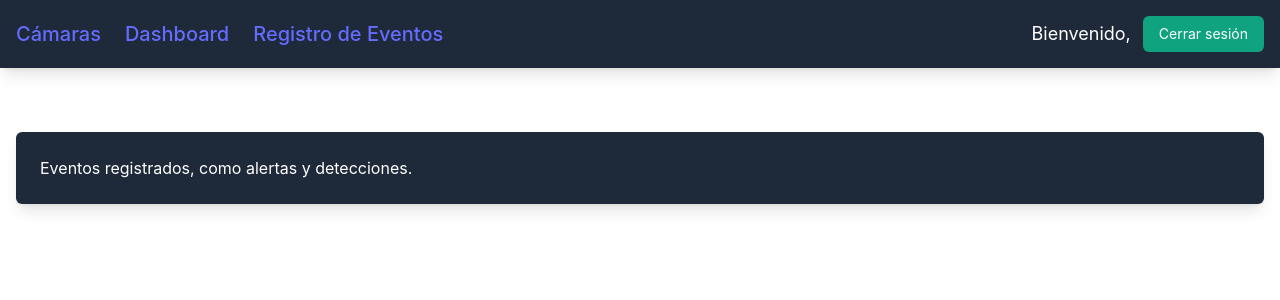
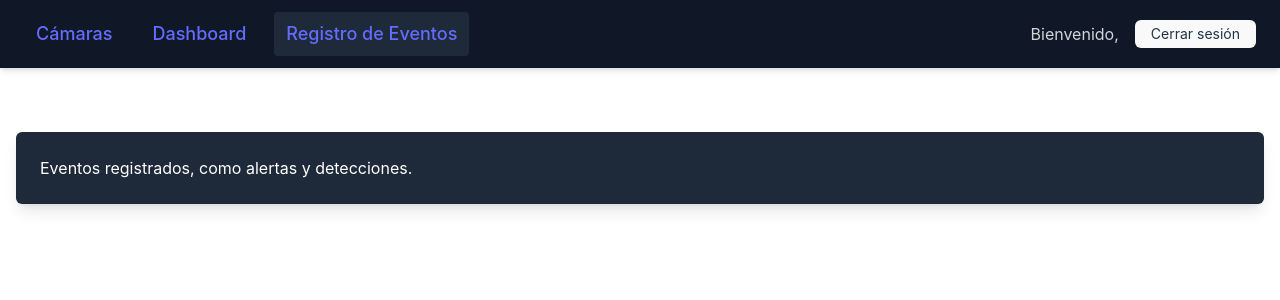
Before and after one commit to crime-detection-thesis/frontend, a React (Vite) app: page /events in a window 1280 px wide. Shown: the top 300 px of the page. Built offline with nearby package versions, Linux system fonts and the light colour scheme; no server answers.

Commit message:
style: improve navbar style

```diff
--- a/src/components/Navbar.tsx
+++ b/src/components/Navbar.tsx
@@ -1,163 +1,42 @@
-// // import React from 'react';
-// // import {Link, useNavigate} from 'react-router-dom';
-// // import {logoutUser} from "../api/auth.ts";
-// //
-// // const Navbar: React.FC = () => {
-// //     const userName = localStorage.getItem('userName') || 'Usuario';
-// //     const navigate = useNavigate();
-// //
-// //     // const handleLogout = () => {
-// //     //     // localStorage.removeItem('userName');
-// //     //     window.location.href = '/login';
-// //     // }
-// //
-// //     const handleLogout = async () => {
-// //         try {
-// //             await logoutUser();          // Llama al endpoint de logout (blacklist del refresh)
-// //         } catch (error) {
-// //             console.error('Error during logout:', error);
-// //             // Opcional: mostrar notificación al usuario
-// //         } finally {
-// //             navigate('/login');          // Redirige al login
-// //         }
-// //     };
-// //
-// //     return (
-// //         <div className="bg-gray-800 text-white shadow-lg p-4">
-// //             <div className="flex justify-between items-center">
-// //                 <div className="flex space-x-6">
-// //                     <Link
-// //                         to="/cameras"
-// //                         className="text-xl font-semibold hover:text-blue-500 transition-colors"
-// //                     >
-// //                         Cámaras
-// //                     </Link>
-// //                     <Link
-// //                         to="/dashboard"
-// //                         className="text-xl font-semibold hover:text-blue-500 transition-colors"
-// //                     >
-// //                         Dashboard
-// //                     </Link>
-// //                     <Link
-// //                         to="/events"
-// //                         className="text-xl font-semibold hover:text-blue-500 transition-colors"
-// //                     >
-// //                         Registro de Eventos
-// //                     </Link>
-// //                 </div>
-// //
-// //                 <div className="flex items-center space-x-3">
-// //                     <span className="text-lg">Bienvenido, <strong>{userName}</strong></span>
-// //                     <button className="text-sm text-blue-400 hover:text-blue-600 transition-colors" onClick={handleLogout}>
-// //                         Cerrar sesión
-// //                     </button>
-// //                 </div>
-// //             </div>
-// //         </div>
-// //     );
-// // };
-// //
-// // export default Navbar;
-//
-//
-//
-//
-//
-// import React from 'react';
-// import { Link, useNavigate } from 'react-router-dom';
-// import { logoutUser } from '../api/auth';
-// import { getUsername } from '../api/tokenService';
-//
-// const Navbar: React.FC = () => {
-//     const navigate = useNavigate();
-//
-//     // Extraemos el username del token JWT
-//     const userName = getUsername() || 'Usuario';
-//
-//     const handleLogout = async () => {
-//         try {
-//             await logoutUser();
-//         } catch (error) {
-//             console.error('Error during logout:', error);
-//         } finally {
-//             navigate('/login');
-//         }
-//     };
-//
-//     return (
-//       <div className="bg-gray-800 text-white shadow-lg p-4">
-//           <div className="flex justify-between items-center">
-//               <div className="flex space-x-6">
-//                   <Link to="/cameras" className="text-xl font-semibold hover:text-blue-500 transition-colors">
-//                       Cámaras
-//                   </Link>
-//                   <Link to="/dashboard" className="text-xl font-semibold hover:text-blue-500 transition-colors">
-//                       Dashboard
-//                   </Link>
-//                   <Link to="/events" className="text-xl font-semibold hover:text-blue-500 transition-colors">
-//                       Registro de Eventos
-//                   </Link>
-//               </div>
-//
-//               <div className="flex items-center space-x-3">
-//           <span className="text-lg">
-//             Bienvenido, <strong>{userName}</strong>
-//           </span>
-//                   <button
-//                     className="text-sm text-blue-400 hover:text-blue-600 transition-colors"
-//                     onClick={handleLogout}
-//                   >
-//                       Cerrar sesión
-//                   </button>
-//               </div>
-//           </div>
-//       </div>
-//     );
-// };
-//
-// export default Navbar;
-
-
 // src/components/Navbar.tsx
 import React from 'react';
-import { Link } from 'react-router-dom';
+import { Link, useLocation } from 'react-router-dom';
 import { useAuth } from '../contexts/AuthContext';
 
 const Navbar: React.FC = () => {
   const { userName, logout } = useAuth();
+  const { pathname } = useLocation();
 
-  const handleLogout = () => {
-    logout();
+  const linkClass = (path: string) => {
+    const base = "px-3 py-2 text-lg font-medium transition-colors";
+    if (pathname === path) {
+      return `${base} text-white bg-gray-800 rounded`;
+      // ó sustituye bg-gray-800 por 'border-b-2 border-green-500' si prefieres subrayado
+    }
+    return `${base} text-green-400 hover:text-white hover:bg-gray-800 rounded`;
   };
 
   return (
-    <div className="bg-gray-800 text-white shadow-lg p-4">
-      <div className="flex justify-between items-center">
-        <div className="flex space-x-6">
-          <Link to="/cameras" className="text-xl font-semibold hover:text-blue-500 transition-colors">
-            Cámaras
-          </Link>
-          <Link to="/dashboard" className="text-xl font-semibold hover:text-blue-500 transition-colors">
-            Dashboard
-          </Link>
-          <Link to="/events" className="text-xl font-semibold hover:text-blue-500 transition-colors">
-            Registro de Eventos
-          </Link>
+    <nav className="bg-gray-900 text-gray-100 shadow-md">
+      <div className="max-w-7xl mx-auto flex justify-between items-center px-6 py-3">
+        <div className="flex space-x-4">
+          <Link to="/cameras"   className={linkClass('/cameras')}>Cámaras</Link>
+          <Link to="/dashboard" className={linkClass('/dashboard')}>Dashboard</Link>
+          <Link to="/events"    className={linkClass('/events')}>Registro de Eventos</Link>
         </div>
-
-        <div className="flex items-center space-x-3">
-          <span className="text-lg">
-            Bienvenido, <strong>{userName ?? 'Usuario'}</strong>
+        <div className="flex items-center space-x-4">
+          <span className="text-gray-300">
+            Bienvenido, <strong className="text-white">{userName ?? 'Usuario'}</strong>
           </span>
           <button
-            onClick={handleLogout}
-            className="text-sm text-blue-400 hover:text-blue-600 transition-colors"
+            onClick={logout}
+            className="bg-green-600 hover:bg-green-500 text-white text-sm px-4 py-1 rounded-md transition-colors"
           >
             Cerrar sesión
           </button>
         </div>
       </div>
-    </div>
+    </nav>
   );
 };
 
```
